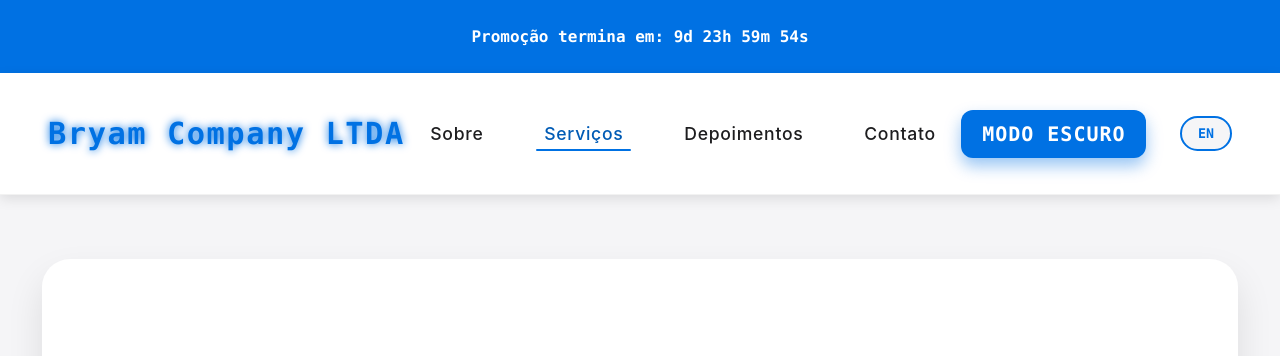
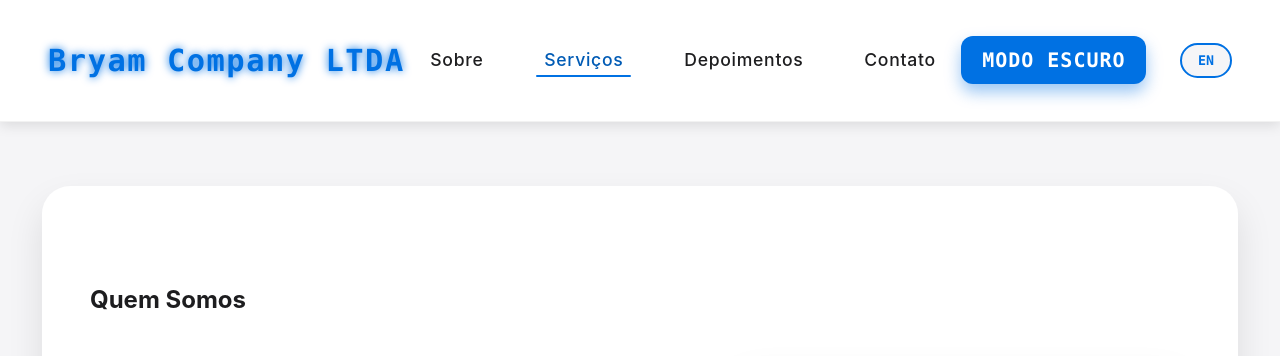
Before and after one commit to BryamSidoly/main-site, a plain HTML site: page index.html in a window 1280 px wide. Shown: the top 356 px of the page. Drawn offline with nearby package versions, Linux system fonts and the light colour scheme.

Commit message:
Update index.html

```diff
--- a/index.html
+++ b/index.html
@@ -901,7 +901,7 @@
 </head>
 
 <body>
-  <div id="promoCountdown" class="promo-countdown" aria-live="polite">
+  <div id="promoCountdown" class="promo-countdown" aria-live="polite" hidden>
     <p>Promoção termina em: <span id="countdownTimer">00d 00h 00m 00s</span></p>
   </div>
   <header>
```
